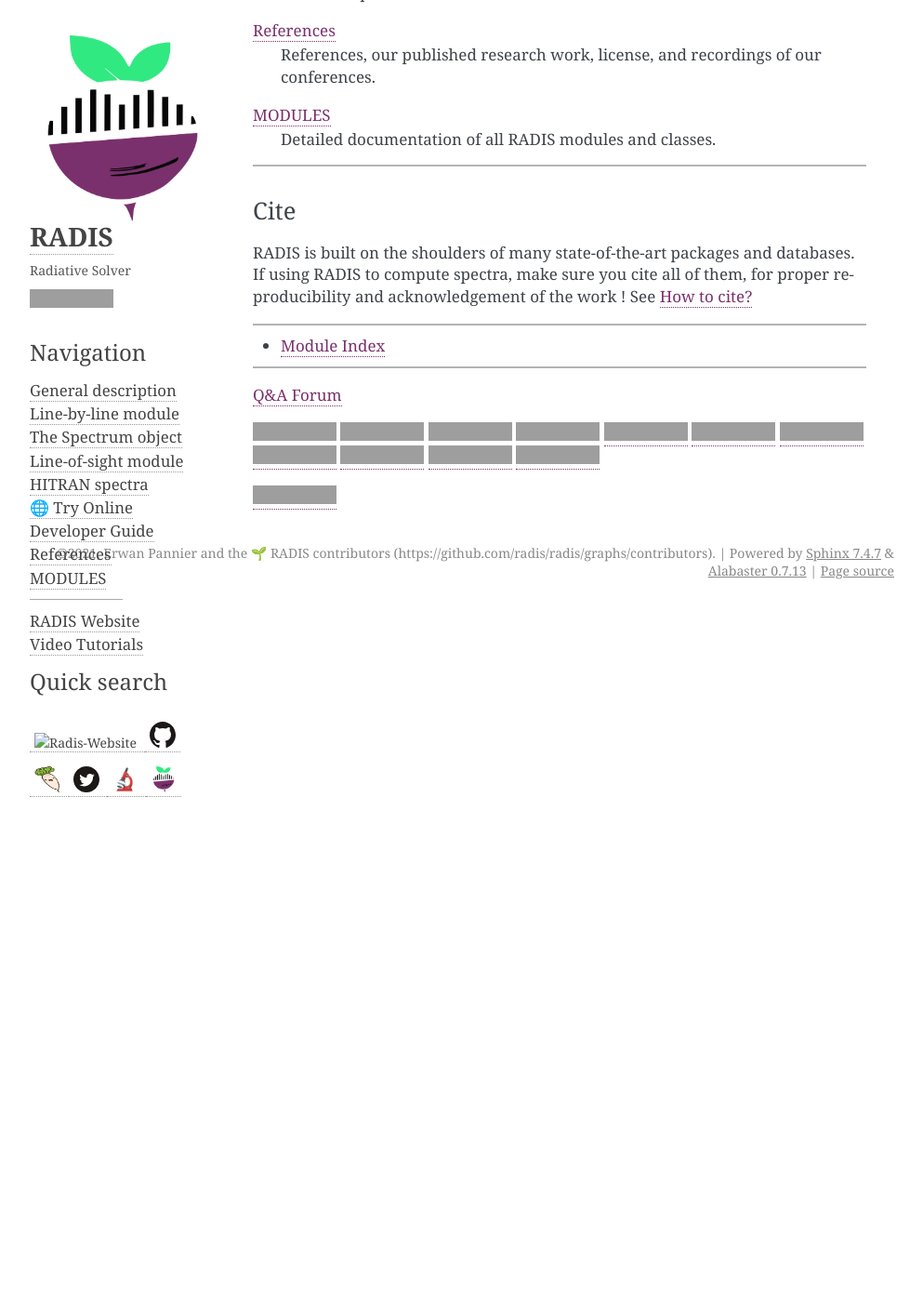
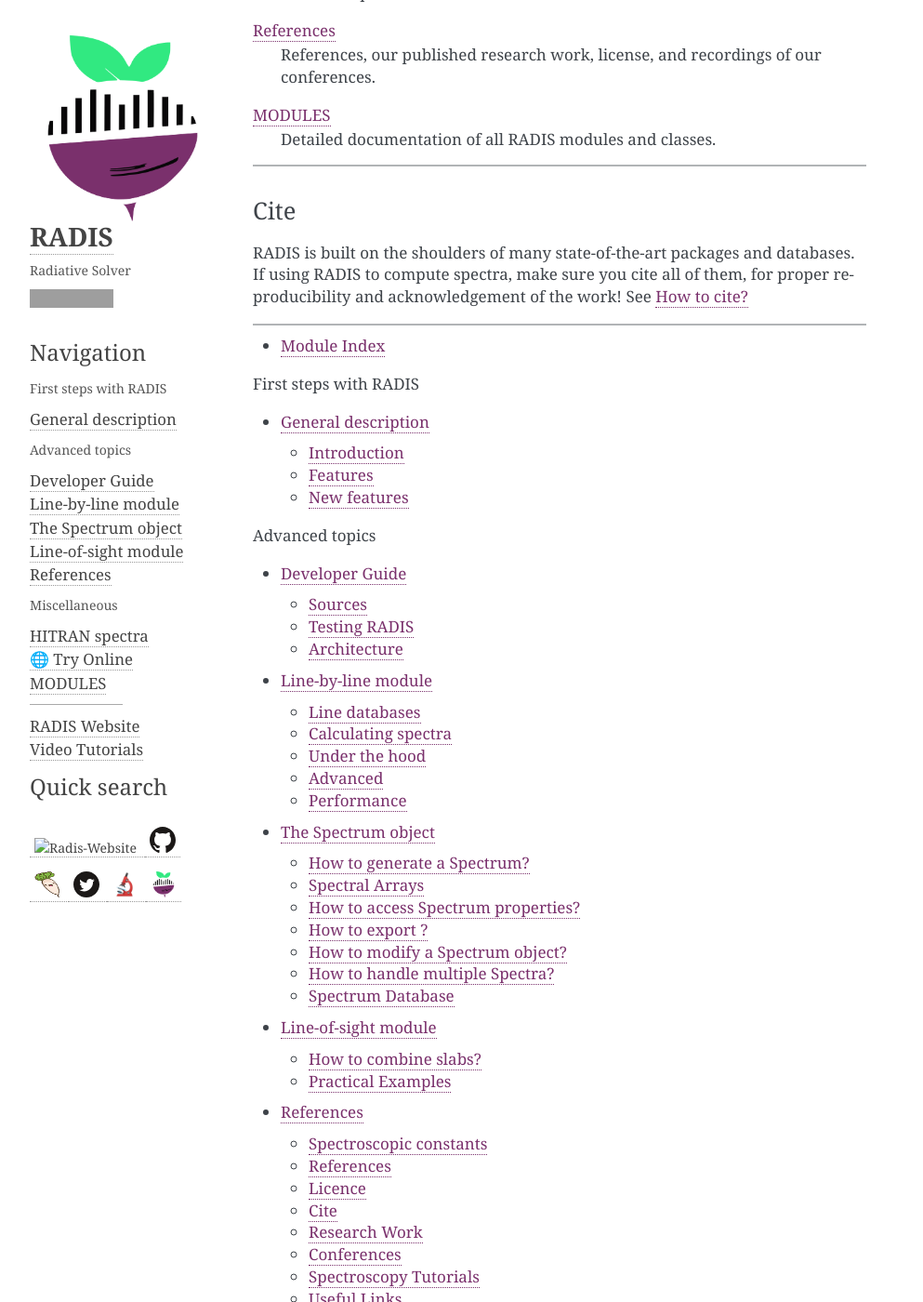
Before and after one commit to radis/radis, a Sphinx documentation site: the page built from docs/index.rst, in a window 1280 px wide and 1400 px high, scrolled down 2234 px, cut to the strip 0-1400 px from the top of the window. Shown: the whole strip at 93% size, without its empty margins (148-1141 px from the left). Built offline with Sphinx 7.4.7, drawn with Linux system fonts in a browser that asks for light colours; pages that are not in the unit, such as notebooks, are missing from menus; the version number could not be read and is left out; comment, search, counter and statistics services are not loaded; some of the changed text lies outside the part shown; grey boxes are pictures that could not be loaded.

```diff
--- a/docs/conf.py
+++ b/docs/conf.py
@@ -300,6 +300,7 @@ html_theme_options = {
         "RADIS Website": "https://radis.github.io/",
         "Video Tutorials": "https://www.youtube.com/channel/UCO-7NXkubTAiGGxXmvtQlsA",
     },
+    "collapse_navigation": True,
 }
 
 # Add any paths that contain custom themes here, relative to this directory.
--- a/docs/index.rst
+++ b/docs/index.rst
@@ -97,25 +97,36 @@ Cite
 
 RADIS is built on the shoulders of many state-of-the-art packages and databases. If using RADIS
 to compute spectra, make sure you cite all of them, for proper reproducibility and acknowledgement of
-the work ! See :ref:`How to cite? <label_cite>`
+the work! See :ref:`How to cite? <label_cite>`
 
 ---------------------------------------------------------------------
 
 * :ref:`modindex`
 
 .. toctree::
+   :caption: First steps with RADIS
    :maxdepth: 2
-   :hidden:
 
+   features/features
    auto_examples/index
-   features/features
+
+.. toctree::
+   :caption: Advanced topics
+   :maxdepth: 2
+
+   dev/developer
    lbl/lbl
    spectrum/spectrum
    los/los
+   references/references
+
+
+.. toctree::
+   :caption: Miscellaneous
+   :maxdepth: 2
+
    hitran-spectra/hitran-spectra
    online/online
-   dev/developer
-   references/references
    modules
 
 ---------------------------------------------------------------------
```
